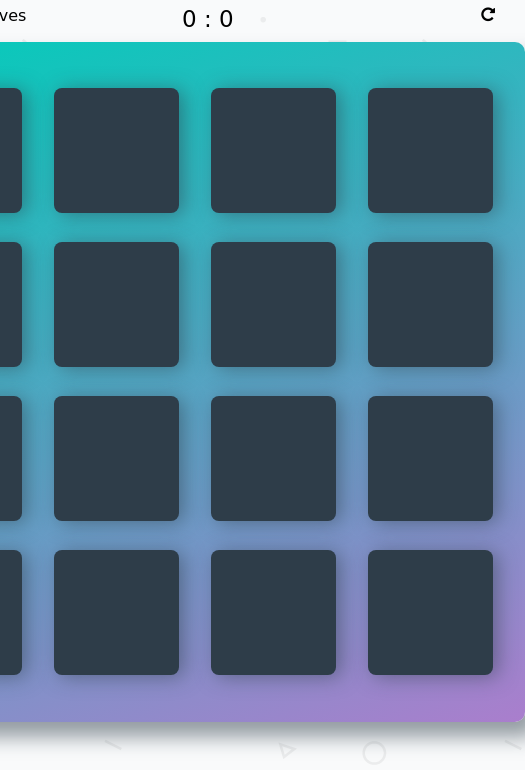
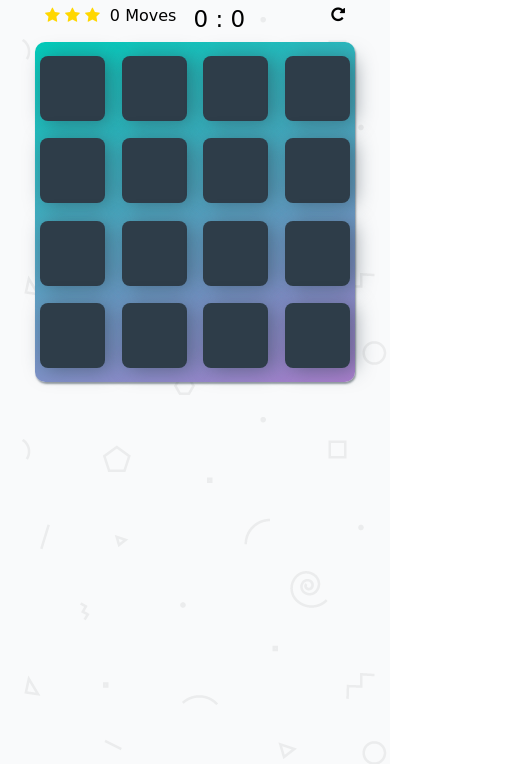
Before and after one commit to nklein16/Udacity_Front_End_Web_Dev_P2, a plain HTML site: page index.html in a window 390 px wide. Shown: the part 80-850 px from the top of the page, 525 px wide, since content can reach past the window. Drawn offline with nearby package versions, Linux system fonts and the light colour scheme; a web font is replaced by a local one.

Commit message:
Added media queries to handle mobile screens, and changed text size on modal depending on screen size.

```diff
--- a/css/app.css
+++ b/css/app.css
@@ -153,3 +153,42 @@ h1 {
     color: white;
     max-width: 80%;
 }
+
+/* Media query for Google Nexus 5X phone size */
+@media only screen and (max-width: 450px) {
+
+    .deck {
+        width: 320px;
+        min-height: 340px;
+        padding: 5px;
+        box-shadow: 1px 2px 2px 0 rgba(46, 61, 73, 0.5);
+        display: flex;
+        flex-wrap: wrap;
+        justify-content: space-between;
+        align-items: center;
+        margin: 0 0 1em;
+    }
+
+    .deck .card {
+        height: 65px;
+        width: 65px;
+        padding: 1em 1em 1em 1em;
+        cursor: pointer;
+        display: flex;
+        justify-content: center;
+        align-items: center;
+    }
+
+    .score-panel {
+        width: 300px;
+    }
+
+    .score-panel #timer{
+        padding-right: 3em;
+    }
+
+    .modal {
+        height: 360px;
+        font-size: 25px;
+    }
+}
--- a/js/app - Copy.js
+++ b/js/app - Copy.js
@@ -64,7 +64,7 @@ window.addEventListener('DOMContentLoaded', function() {
 // Shuffle cards and add them (back) to the deck
 // Works Correctly
 function addToDeck() {
-    cardList = shuffle(cardList);
+    // cardList = shuffle(cardList);
     for(const card of cardList) {
         // Flips cards face-down
         card.classList.remove('open','show','match');
@@ -142,6 +142,10 @@ function flipCards() {
                             if(document.getElementsByClassName('match').length === 16) {
 
                                 // Handling duration/timer
+
+                                // Stops the clock without clearing the time
+                                clearInterval(interval);
+
                                 // let sec = document.getElementById('seconds');
                                 // let secTens = document.getElementById('secondTens');
                                 // let min = document.getElementById('minute');
@@ -151,8 +155,7 @@ function flipCards() {
 
                                 // console.log(duration);
 
-                                // Stops the clock without clearing the time
-                                clearInterval(interval);
+
                                 showGameOverMessage(duration, numStarsRemaining);
                             }
                         }
@@ -188,13 +191,14 @@ function flipCards() {
                             // let last_star_style = getComputedStyle(stars.children()[0])
                             // if(last_star_style.color === 'rgb(0, 0, 0)' || min.innerText >= 2) {
                             // if(flag === 0 || (min.innerText === 1 && secondSpan.innerText === 30) ) {
-                            if(flag === 0 || (sec.innerText === 3) ) {
+                            if(flag === 0 || (sec.innerHTML === 30) ) {
+
+                                // Stops the clock without clearing the time
+                                clearInterval(interval);
+
                                 duration = min.innerHTML + ':' + sec.innerHTML;
                                 // duration = $("#minute").innerHTML + $("seconds").innerHTML;
                                 // console.log(duration);
-
-                                // Stops the clock without clearing the time
-                                clearInterval(interval);
 
                                 // Sets last flag to black
                                 stars.children().eq(flag-1).css('color', 'black');
@@ -502,9 +506,9 @@ function buildModal(duration, numStarsRemaining) {
     let message = document.createElement('p');
     message.setAttribute("id", "modal-message");
 
-    // Get minutes and seconds - this is ticky because it is constantly changing!!!
-    sec = document.getElementById('seconds');
-    min = document.getElementById('minute');
+    // Get minutes and seconds - this is tricky because it is constantly changing!!!
+    // sec = document.getElementById('seconds');
+    // min = document.getElementById('minute');
 
     if(document.getElementsByClassName('match').length === 16) {
 
@@ -512,13 +516,14 @@ function buildModal(duration, numStarsRemaining) {
         message.innerHTML = `Congratulations!! <br><br> You completed the game in ${moveCounter} moves and in only ${duration} time!<br><br>
         You also finished the game with ${numStarsRemaining} ${starText} remaining!`;
     }
+
     else {
         // TODO: Fix this logic; game is not picking up on the time
         // You are setting the value; what you need to do is GET the value from the DOM!!!
         // Should you use innerText or innerHTML? Or something else?
 
-        // if((min.innerText === 1 && sec.innerText === 30)) {
-        if(min.innerText === 1) {
+        // if((min.innerHTML === 1 && sec.innerHTML === 30)) {
+        if(sec.innerHTML === 30) {
             message.innerHTML = `You lose!<br><br> At ${duration} you took too long!`;
 
         }
@@ -527,7 +532,13 @@ function buildModal(duration, numStarsRemaining) {
         }
     }
 
-    message.style.cssText = 'margin: 20% auto; padding: 5%; text-align: center; font-size: 40px';
+    // Change size of text message depending on size of screen
+    if(window.screen.width < 500) {
+        message.style.cssText = 'margin: 20% auto; padding: 5%; text-align: center; font-size: 20px';
+    }
+    else {
+        message.style.cssText = 'margin: 20% auto; padding: 5%; text-align: center; font-size: 40px';
+    }
 
     modal.appendChild(modalBtn);
     modal_body.appendChild(message);
```
Also changed, not shown: index.html (+0 -3 lines).
